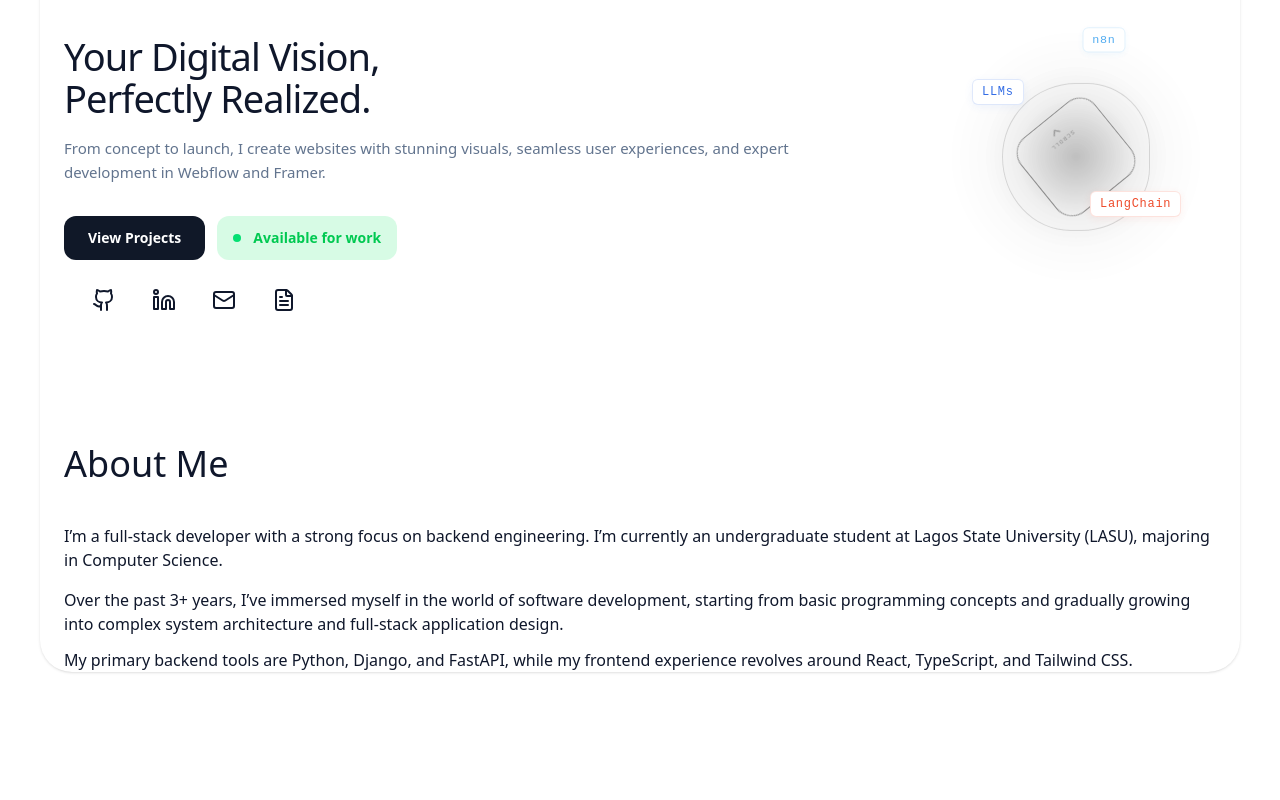
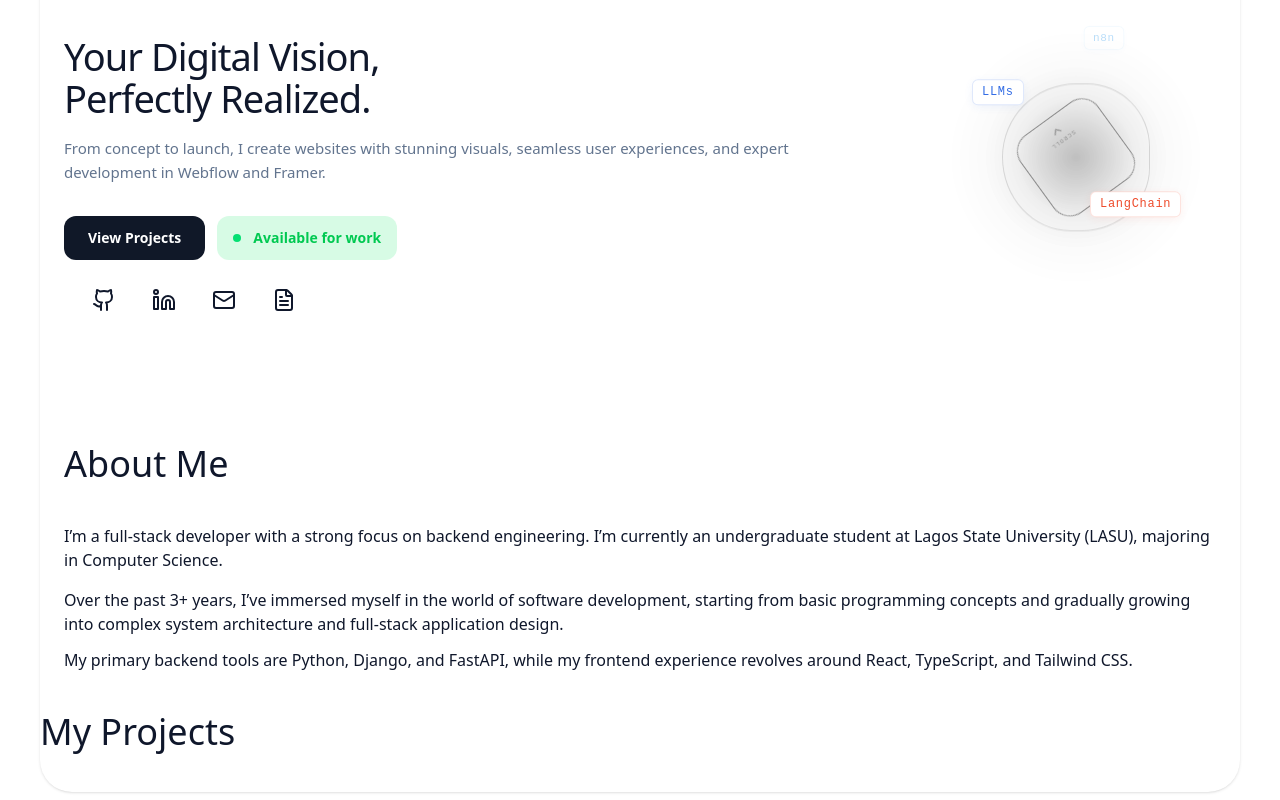
Before and after one commit to Dahmie87/portfolioIn3d, a React (Vite) app: page / in a window 1280 px wide. Shown: the part 244-1044 px from the top of the page. Before the commit the page ends 924 px from the top, so only its background shows below. Built offline with nearby package versions, Linux system fonts and the light colour scheme.

Commit message:
update home page

```diff
--- a/src/components/home.tsx
+++ b/src/components/home.tsx
@@ -68,6 +68,7 @@ export default function ProtoType(): React.ReactElement {
         </div>
 
         <About />
+        <h1 className="text-4xl py-10 f ont- text-left">My Projects</h1>
       </div>
     </div>
   );
```
